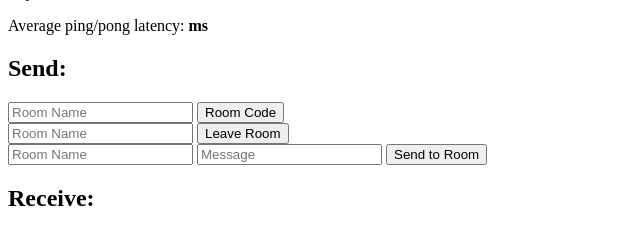
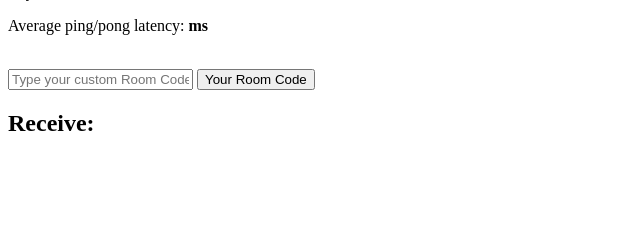
Before and after one commit to abhidya/QR-Tag, a Flask app: template templates/lobby.html in a window 1280 px wide. Shown: the part 97-342 px from the top of the page, without its empty margins (0-640 px from the left). Run offline with Flask 2, Linux system fonts and the light colour scheme; the template is opened without the code that fills it, so the values that code supplies are empty; some libraries are stand-ins or nearby versions.

Commit message:
added lobby and gen code html

```diff
--- a/templates/lobby.html
+++ b/templates/lobby.html
@@ -94,7 +94,9 @@
     <h1>Lobby</h1>
     <p>Async mode is: <b>{{ async_mode }}</b></p>
     <p>Average ping/pong latency: <b><span id="ping-pong"></span>ms</b></p>
-    <h2>Send:</h2>
+    <!--<h2>Send:</h2>-->
+
+    <br>
     <!--<form id="emit" method="POST" action='#'>-->
         <!--<input type="text" name="emit_data" id="emit_data" placeholder="Message">-->
         <!--<input type="submit" value="Echo">-->
@@ -104,18 +106,18 @@
         <!--<input type="submit" value="Broadcast">-->
     <!--</form>-->
     <form id="join" method="POST" action='#'>
-        <input type="text" name="join_room" id="join_room" placeholder="Room Name">
-        <input type="submit" value="Room Code">
+        <input type="text" name="join_room" id="join_room" placeholder="Type your custom Room Code">
+        <input type="submit" value="Your Room Code">
     </form>
-    <form id="leave" method="POST" action='#'>
-        <input type="text" name="leave_room" id="leave_room" placeholder="Room Name">
-        <input type="submit" value="Leave Room">
-    </form>
-    <form id="send_room" method="POST" action='#'>
-        <input type="text" name="room_name" id="room_name" placeholder="Room Name">
-        <input type="text" name="room_data" id="room_data" placeholder="Message">
-        <input type="submit" value="Send to Room">
-    </form>
+    <!--<form id="leave" method="POST" action='#'>-->
+        <!--<input type="text" name="leave_room" id="leave_room" placeholder="Room Name">-->
+        <!--<input type="submit" value="Leave Room">-->
+    <!--</form>-->
+    <!--<form id="send_room" method="POST" action='#'>-->
+        <!--<input type="text" name="room_name" id="room_name" placeholder="Room Name">-->
+        <!--<input type="text" name="room_data" id="room_data" placeholder="Message">-->
+        <!--<input type="submit" value="Send to Room">-->
+    <!--</form>-->
     <!--<form id="close" method="POST" action="#">-->
         <!--<input type="text" name="close_room" id="close_room" placeholder="Room Name">-->
         <!--<input type="submit" value="Close Room">-->
```
Also changed, not shown: templates/gen_code.html (+14 -12 lines).
